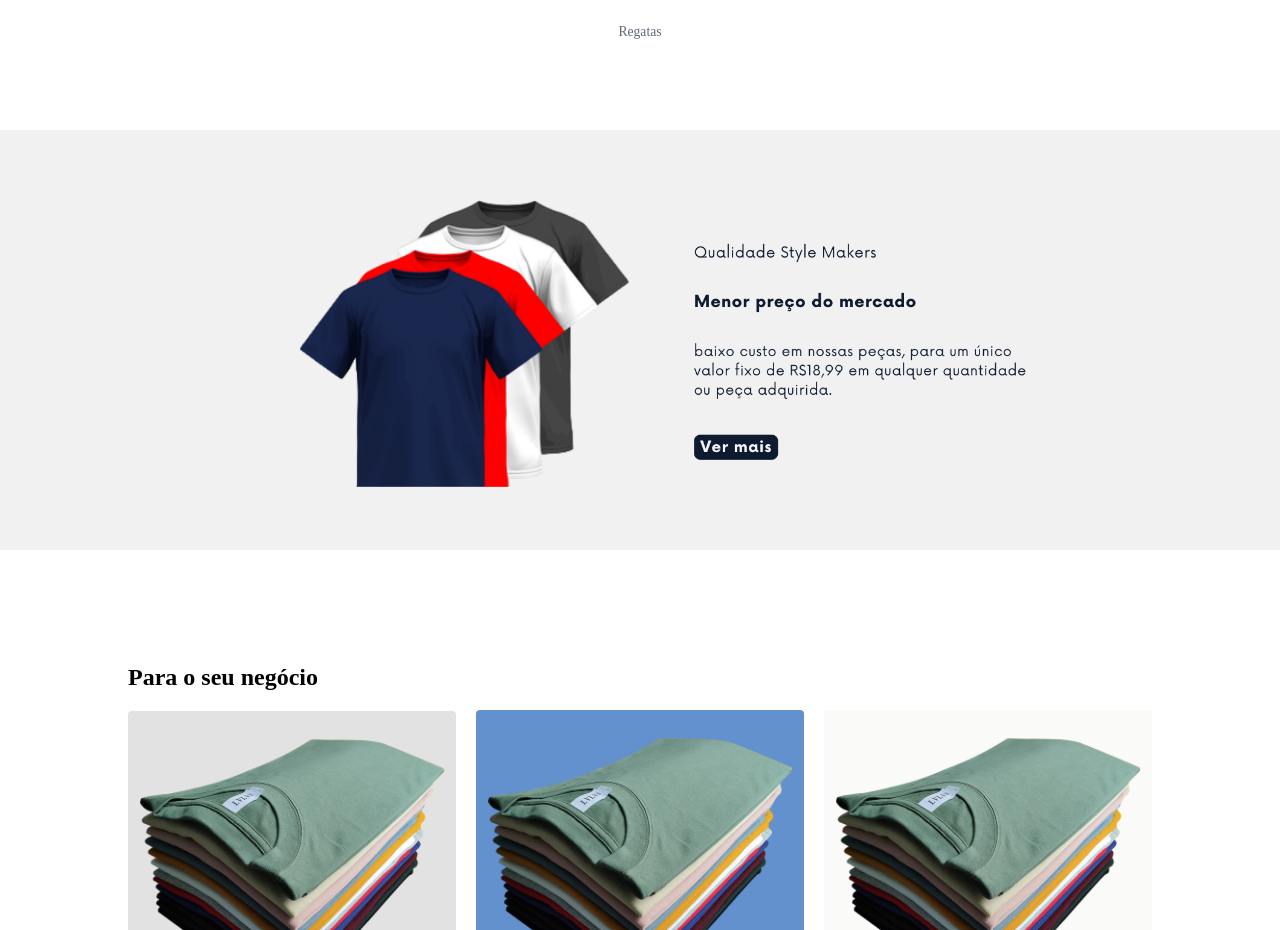
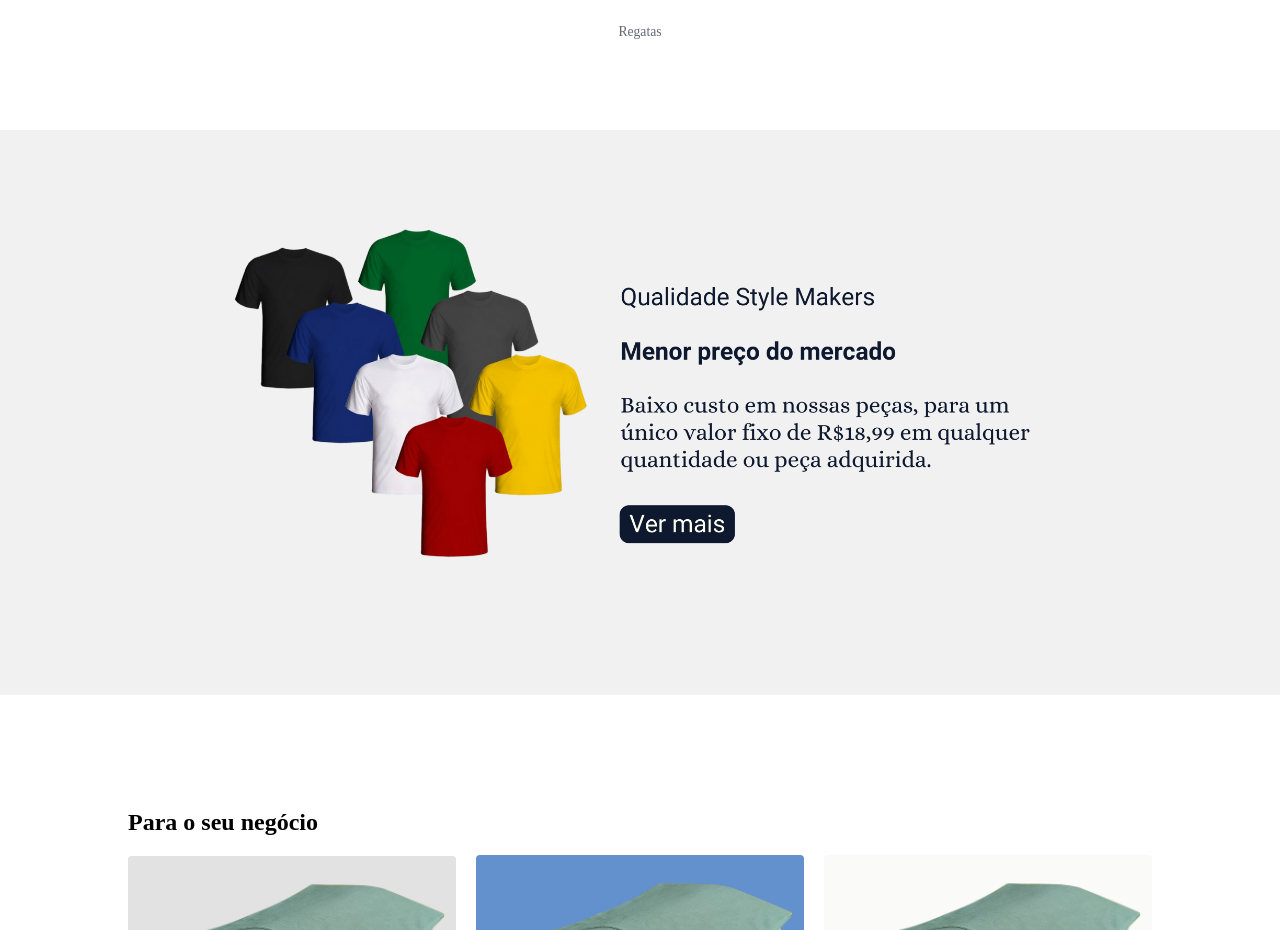
Before and after one commit to lucgoulart/fabricante-multimarcas, an Angular app: page / in a window 1280 px wide. Shown: the part 1623-2553 px from the top of the page. Built offline with nearby package versions, Linux system fonts and the light colour scheme.

Commit message:
ajuste imagem

```diff
--- a/src/app/components/pagina-inicial/pagina-inicial.component.css
+++ b/src/app/components/pagina-inicial/pagina-inicial.component.css
@@ -146,7 +146,7 @@
 
   .img-quality {
     max-width: 100%;
-    height: 420px; /* Define a altura fixa para dispositivos maiores */
+    height: 565px; /* Define a altura fixa para dispositivos maiores */
     width: auto;
     cursor: pointer;
   }
--- a/src/app/components/pagina-inicial/pagina-inicial.component.html
+++ b/src/app/components/pagina-inicial/pagina-inicial.component.html
@@ -111,7 +111,7 @@
 
 <div class="space-content">
   <div class="content-img-quality">
-    <img src="qualidade-style-makers.png" alt="Qualidade Style Makers" class="img-quality">
+    <img src="baixo-custo.png" alt="Qualidade Style Makers" class="img-quality">
   </div>
 </div>
 
```
Also changed, not shown: public/baixo-custo.png (added).
